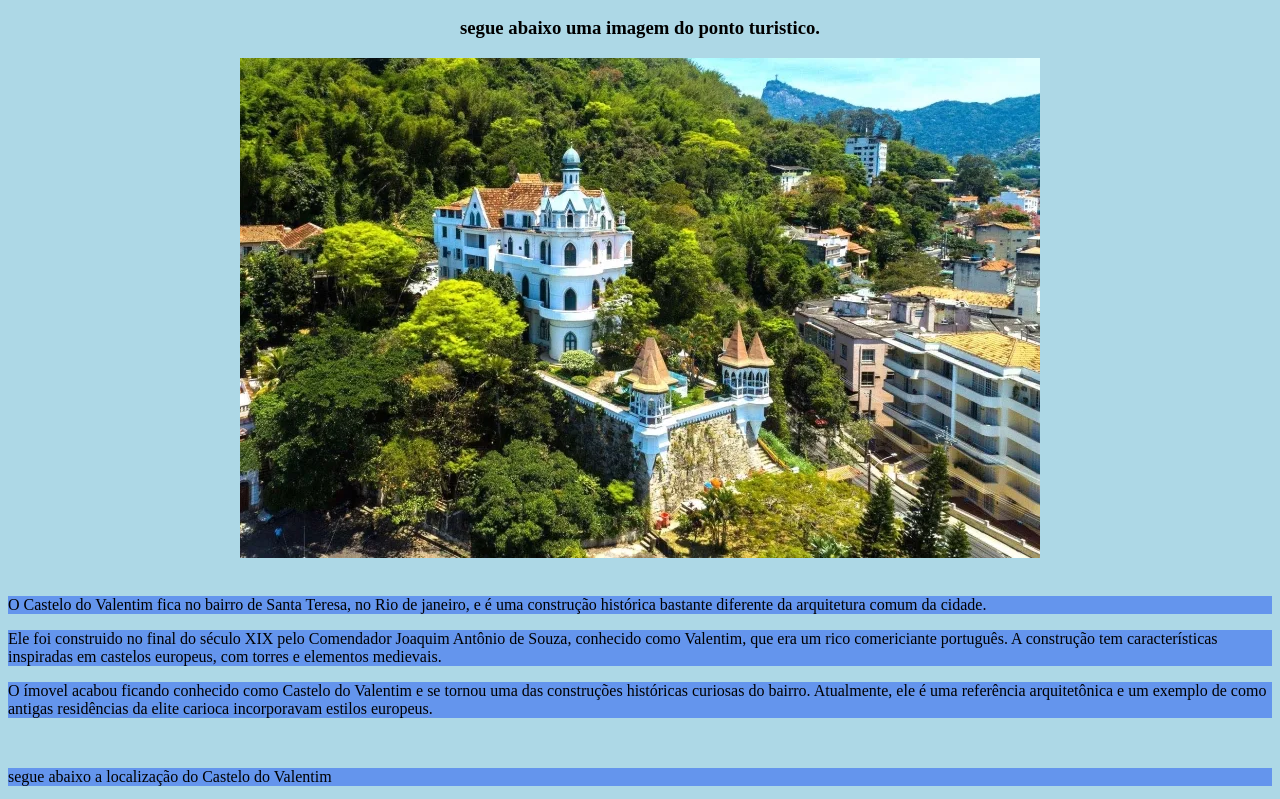
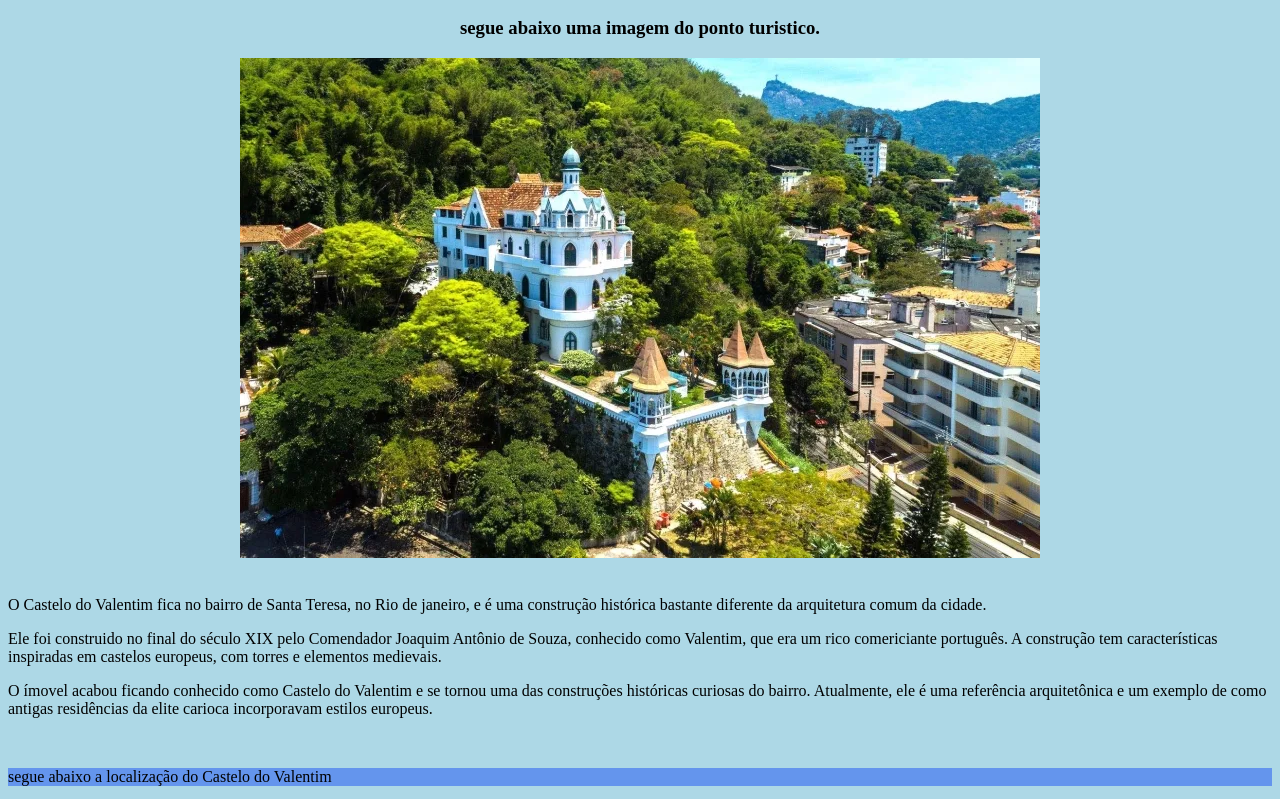
Before and after one commit to wendell9124/castelovalentim, a plain HTML site: page index.html in a window 1280 px wide. Shown: the part 110-909 px from the top of the page. Drawn offline with Linux system fonts and the light colour scheme.

Commit message:
Update index.html

```diff
--- a/index.html
+++ b/index.html
@@ -11,10 +11,10 @@
         <img src="castelovalentim.jpg" alt="Castelo do Valentim">
         </div>
         <br>
-        <p style="background-color:cornflowerblue;"> O Castelo do Valentim fica no bairro de Santa Teresa, no Rio de janeiro, e é uma construção histórica bastante diferente da arquitetura comum da cidade.</p>
-        <p style="background-color:cornflowerblue;"> Ele foi construido no final do século XIX pelo Comendador Joaquim Antônio de Souza, conhecido como Valentim, que era um rico comericiante português. A construção tem características inspiradas em castelos europeus, com torres e elementos medievais.</p>
-        <p style="background-color:cornflowerblue;"> O ímovel acabou ficando conhecido como Castelo do Valentim e se tornou uma das construções históricas curiosas do bairro. Atualmente, ele é uma referência arquitetônica e um exemplo de como antigas residências da elite carioca incorporavam estilos europeus.</p>
-        <br style="background-color:cornflowerblue;">
+        <p> O Castelo do Valentim fica no bairro de Santa Teresa, no Rio de janeiro, e é uma construção histórica bastante diferente da arquitetura comum da cidade.</p>
+        <p> Ele foi construido no final do século XIX pelo Comendador Joaquim Antônio de Souza, conhecido como Valentim, que era um rico comericiante português. A construção tem características inspiradas em castelos europeus, com torres e elementos medievais.</p>
+        <p> O ímovel acabou ficando conhecido como Castelo do Valentim e se tornou uma das construções históricas curiosas do bairro. Atualmente, ele é uma referência arquitetônica e um exemplo de como antigas residências da elite carioca incorporavam estilos europeus.</p>
+        <br>
         <p style="background-color:cornflowerblue;"> segue abaixo a localização do Castelo do Valentim </p>
         <div style="text-align: center;">
         <iframe src="https://www.google.com/maps/embed?pb=!1m18!1m12!1m3!1d3674.6865628784067!2d-43.18976149999999!3d-22.924929!2m3!1f0!2f0!3f0!3m2!1i1024!2i768!4f13.1!3m3!1m2!1s0x997f9e974a2b6d%3A0xb6ee79e29fdb8b40!2sCastelo%20Valentim!5e0!3m2!1spt-BR!2sbr!4v1786827699587!5m2!1spt-BR!2sbr" width="600" height="450" style="border:0;" allowfullscreen="" loading="lazy" referrerpolicy="strict-origin-when-cross-origin"></iframe>
```
